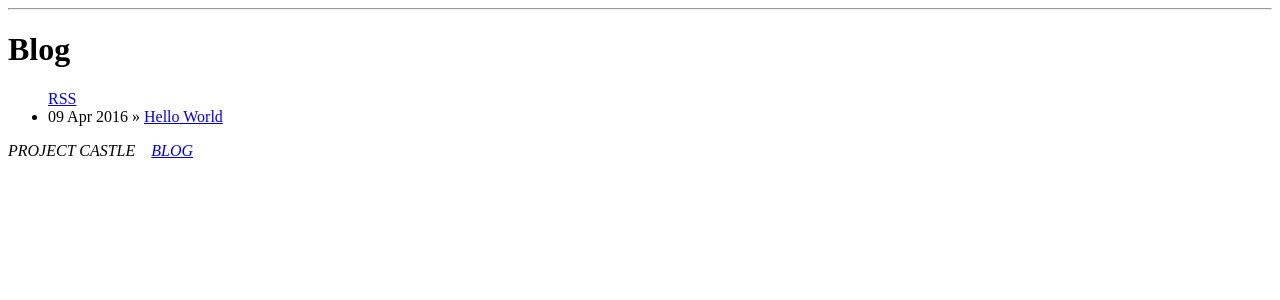
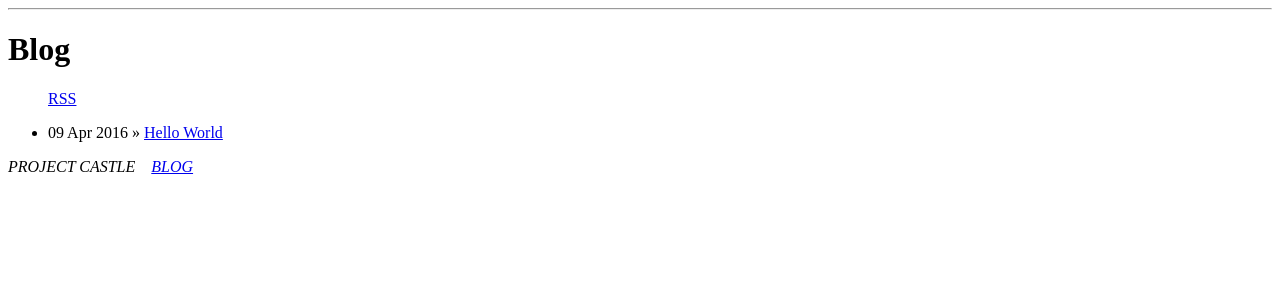
Before and after one commit to jx22/jx22.github.io, a Jekyll site: the page built from blog/index.html, in a window 1280 px wide. Shown: the top 300 px of the page. Built offline with Jekyll 4.4.1, drawn with Linux system fonts in a browser that asks for light colours; some web fonts are replaced.

Commit message:
add spacing

```diff
--- a/blog/index.html
+++ b/blog/index.html
@@ -5,7 +5,7 @@ title: Blog
 	<h1>{{ page.title }}</h1>
 	<ul class="posts">
 
-	<a href="/blog/atom.xml">RSS</a>
+	<p><a href="/blog/atom.xml">RSS</a></p>
 
 	  {% for post in site.posts %}
 	    <li><span>{{ post.date | date_to_string }}</span> » <a href="{{ post.url }}" title="{{ post.title }}">{{ post.title }}</a></li>
```
